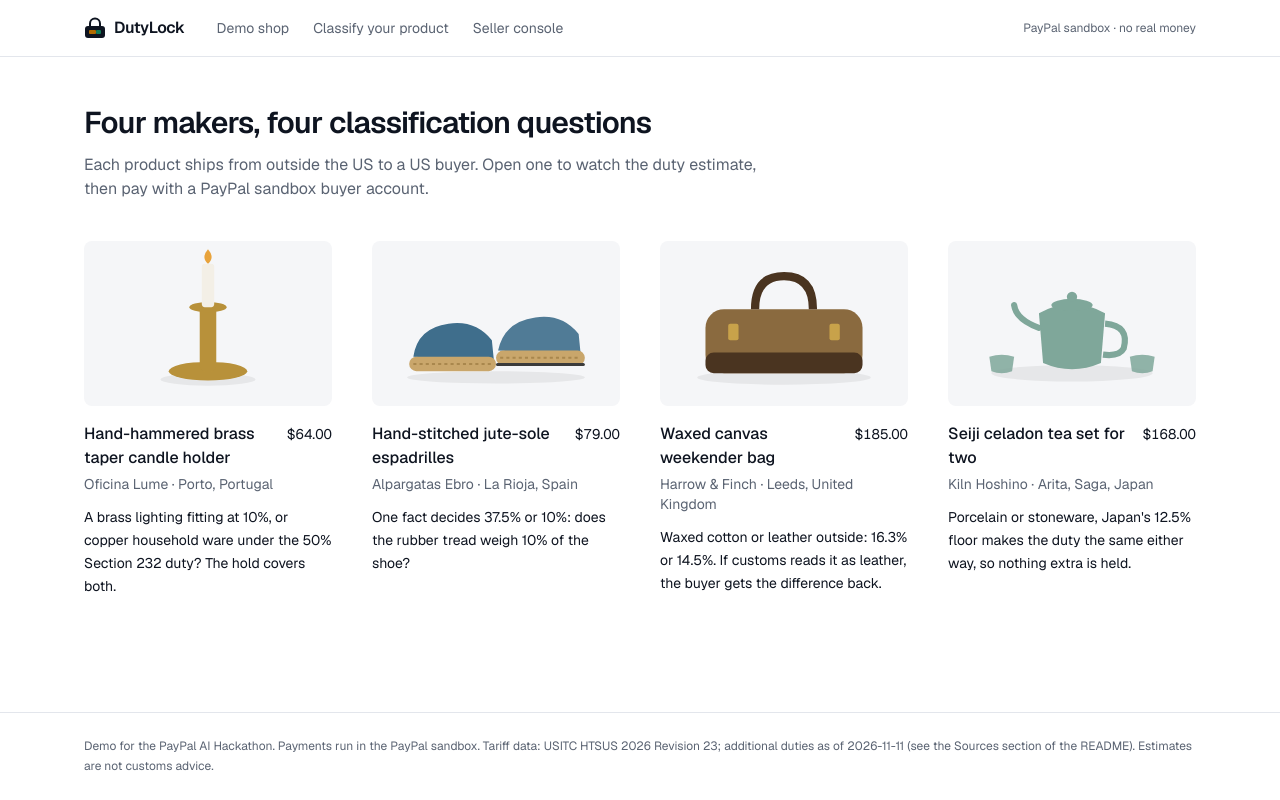
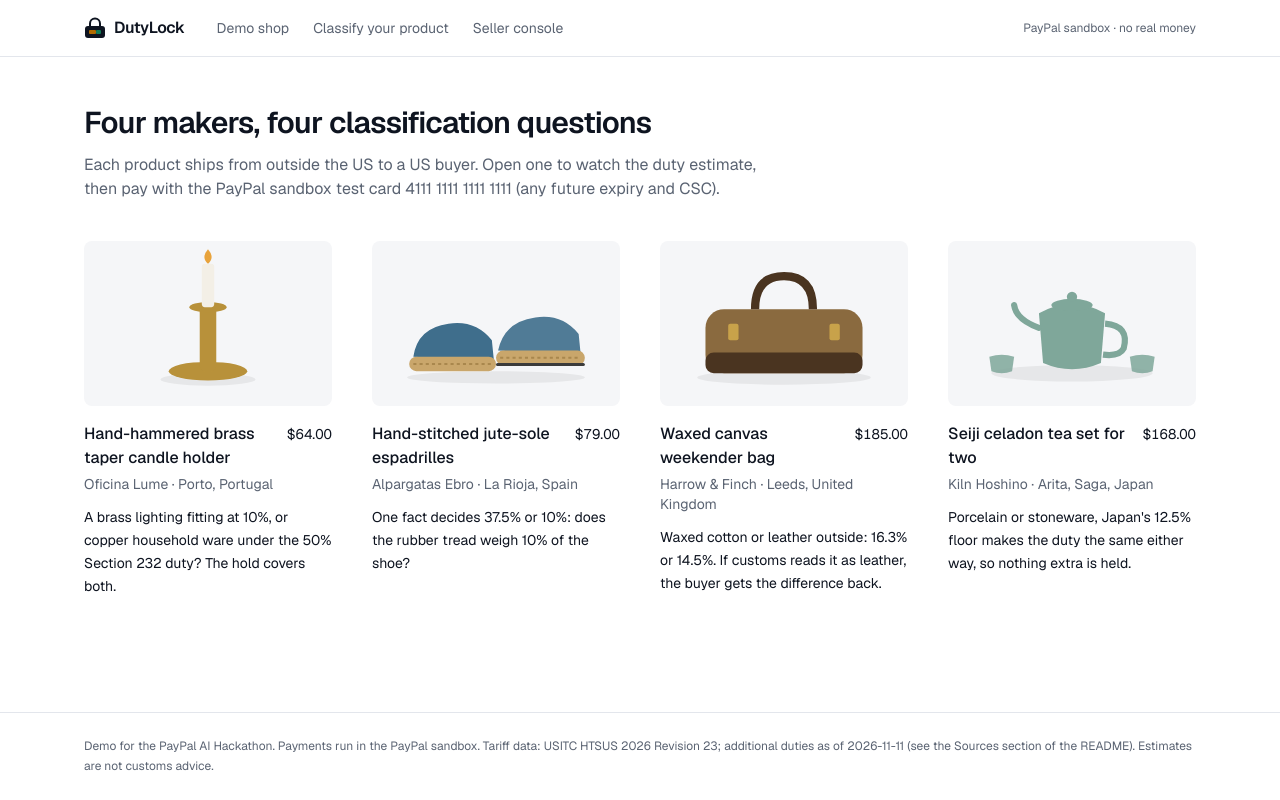
Before and after one commit to zzunkie/dutylock, a Next.js app: page /shop in a window 1280 px wide. Built offline with nearby package versions, Linux system fonts and the light colour scheme.

Commit message:
Shop: point to the sandbox test card

```diff
--- a/src/app/shop/page.tsx
+++ b/src/app/shop/page.tsx
@@ -10,8 +10,8 @@ export default function Shop() {
     <div className="mx-auto max-w-6xl px-5 py-12">
       <h1 className="text-3xl font-semibold tracking-tight">Four makers, four classification questions</h1>
       <p className="mt-3 max-w-2xl text-muted">
-        Each product ships from outside the US to a US buyer. Open one to watch the duty estimate, then pay with a PayPal sandbox
-        buyer account.
+        Each product ships from outside the US to a US buyer. Open one to watch the duty estimate, then pay with the PayPal
+        sandbox test card 4111 1111 1111 1111 (any future expiry and CSC).
       </p>
       <ul className="mt-10 grid gap-10 sm:grid-cols-2 lg:grid-cols-4">
         {PRODUCTS.map((p) => (
```
